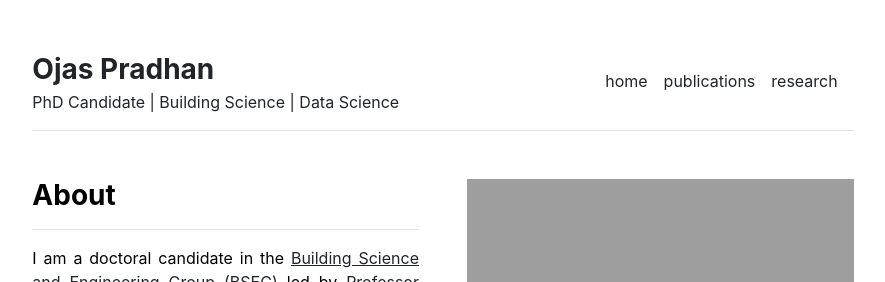
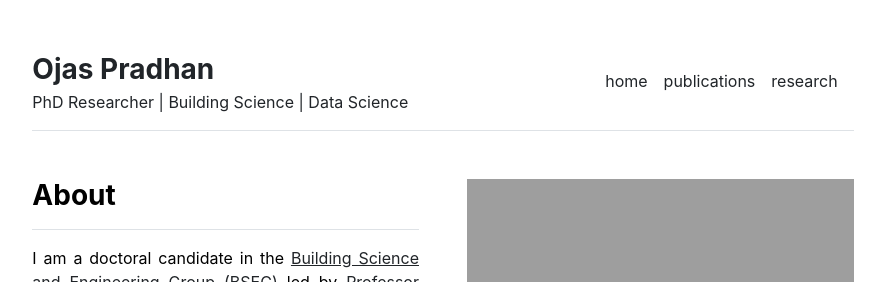
Before and after one commit to pradhanojas/pradhanojas.github.io, a Jekyll site: the page built from index.md, in a window 1280 px wide and 900 px high. Shown: the top 282 px of the window, without its empty margins (197-1082 px from the left). Built offline with Jekyll 4.4.1, drawn with Linux system fonts in a browser that asks for light colours.

Commit message:
Update _config.yml

```diff
--- a/_config.yml
+++ b/_config.yml
@@ -1,4 +1,4 @@
 url: "https://pradhanojas.com/" # the base hostname & protocol for your site, e.g. http://example.com
 baseurl: "" # the subpath of your site, e.g. /blog
 title: "Ojas Pradhan" # the name of your site, e.g. ACME Corp.
-description: "PhD Candidate | Building Science | Data Science"
+description: "PhD Researcher | Building Science | Data Science"
```
